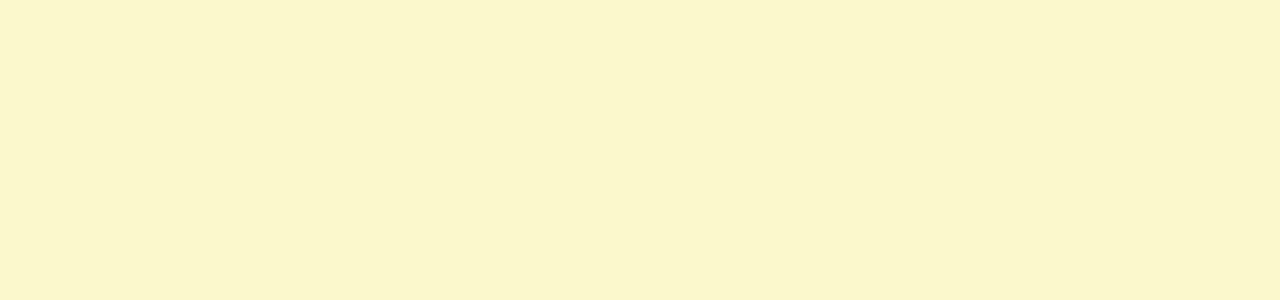
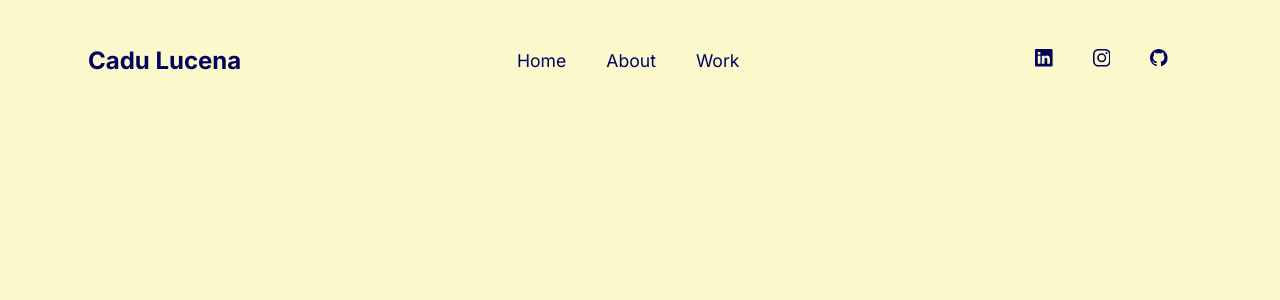
Before and after one commit to caduce3/portifolioCaduLucena, a Next.js app in the folder portifolio-cadu-lucena/: page / in a window 1280 px wide. Shown: the top 300 px of the page. Built offline with nearby package versions, Linux system fonts and the light colour scheme.

Commit message:
finalizando header

```diff
--- a/portifolio-cadu-lucena/src/components/Header/Header.js
+++ b/portifolio-cadu-lucena/src/components/Header/Header.js
@@ -1,10 +1,24 @@
 import React from 'react'
+import { BsLinkedin, BsInstagram, BsGithub} from 'react-icons/bs' ;
+import './style.css';
 
 function Header() {
   return (
     <header>
-        <nav>
-
+        <nav id='navbar'>
+            <div>
+                <h2>Cadu Lucena</h2>
+            </div>
+            <div id='nav-navegacao'>
+                <li><a href="#navbar">Home</a></li>
+                <li><a href="#home">About</a></li>
+                <li><a href="#home">Work</a></li>
+            </div>
+            <div id='nav-redes-sociais'>
+                <li><a href="https://www.linkedin.com/in/carlos-eduardo-b0baa5229/" target='_blank'> <BsLinkedin/> </a></li>
+                <li><a href="https://www.instagram.com/cadu.lucenaa/" target='_blank'> <BsInstagram/> </a></li>
+                <li><a href="https://github.com/caduce3" target='_blank'> <BsGithub/></a> </li>
+            </div>
         </nav>
     </header>
   )
--- a/portifolio-cadu-lucena/src/components/Header/style.css
+++ b/portifolio-cadu-lucena/src/components/Header/style.css
@@ -0,0 +1,44 @@
+#navbar {
+    position: fixed;
+    top: 0;
+    width: 100%;
+    display: flex;
+    justify-content: space-between;
+    align-items: center;
+    margin-top: 2%;
+    margin-bottom: 2%;
+}
+
+#nav-navegacao {
+    display: flex;
+    padding: 10px 0;
+}
+
+#nav-redes-sociais {
+    display: flex;
+    padding-right: 20px;
+    margin-right: 80px;
+}
+
+
+
+#nav-navegacao a, #nav-redes-sociais a {
+    color: #03045E;
+    text-decoration: none;
+    padding-right: 20px;
+    padding-left: 20px;
+    font-size: 1.1rem;
+}
+
+h2 {
+    margin-left: 80px;
+}
+
+li {
+    list-style: none;
+}
+
+#nav-navegacao a:hover,
+#nav-redes-sociais a:hover {
+    border-bottom: 2px solid #03045E;
+}
```
